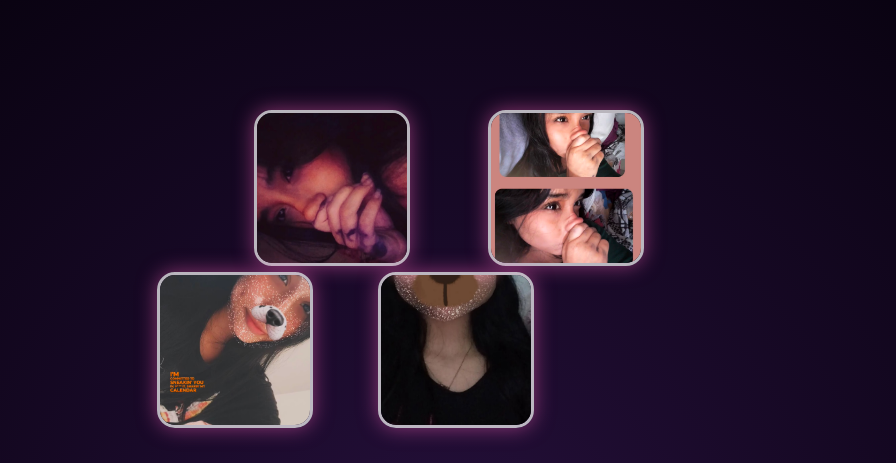
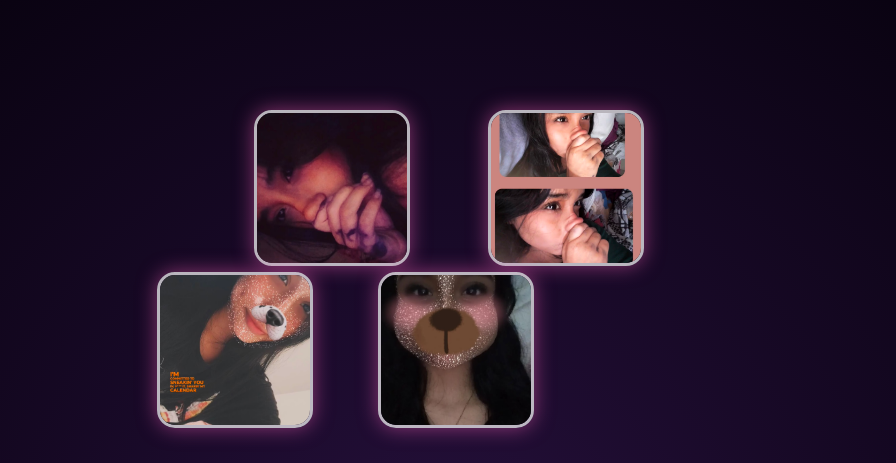
Before and after one commit to theabrahambenjamin/PARA_PEQUE, a website: page index.html in a window 1280 px wide. Both pictures are taken after a click on the button "Iniciar nuestra historia ✨". Shown: the part 337-800 px from the top of the page, without its empty margins (191-1087 px from the left). Drawn offline with Linux system fonts and the light colour scheme.

Commit message:
Update index.html

```diff
--- a/index.html
+++ b/index.html
@@ -99,7 +99,7 @@
             data-titulo="Tus ojitos 🤍"
             data-mensaje="Aquí puedes escribir algo bonito sobre sus ojitos."
           >
-            <img src="foto4.jpeg" alt="Foto especial" />
+            <img src="foto4.png" alt="Foto especial" />
           </div>
         </div>
 
```
